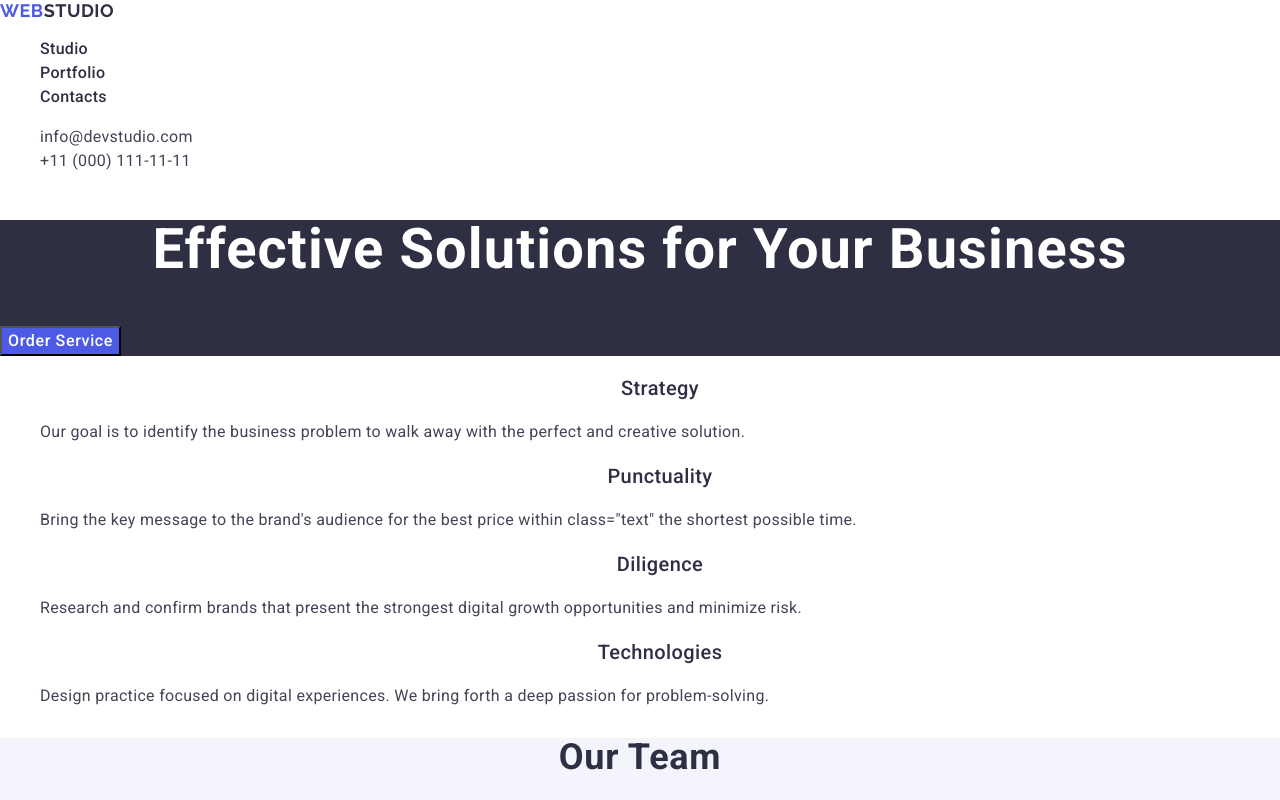
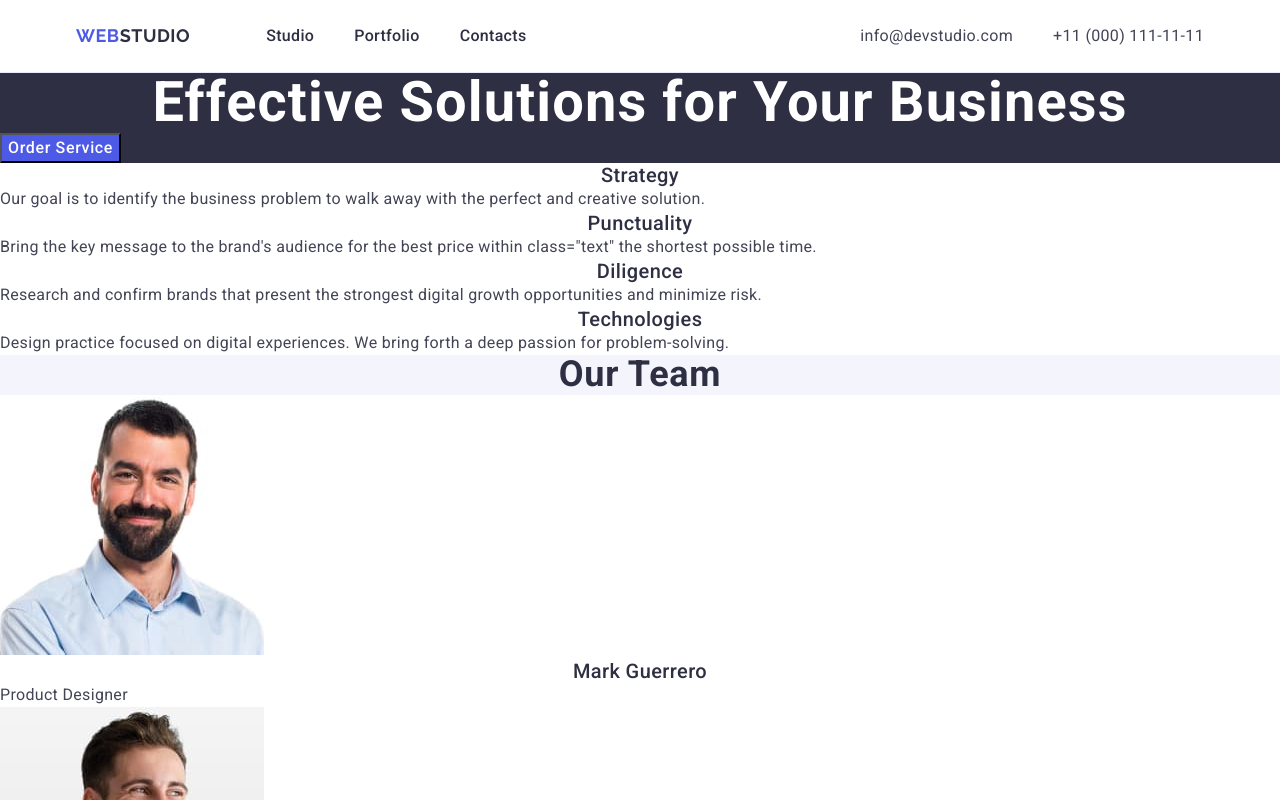
Before and after one commit to olena-morozova/goit-markup-hw-03, a plain HTML site: page index.html in a window 1280 px wide. Shown: the top 800 px of the page. Drawn offline with nearby package versions, Linux system fonts and the light colour scheme.

Commit message:
hw3 header

```diff
--- a/css/styles.css
+++ b/css/styles.css
@@ -8,12 +8,41 @@ body {
     background-color: #fff;
 }
 
+/*reset*/
 ul, ol {
     list-style-type: none;
+    margin: 0;
+    padding: 0;
+}
+h1, h2, h3, h4, h5, h6, p {
+    margin: 0;
 }
 
 a {
     text-decoration: none;
+}
+
+/* comon */
+.container {
+    max-width: 1158px;
+    padding: 0 15px;
+    margin: 0 auto;
+}
+
+/*header*/
+
+.page-header {
+    border-bottom: 1px solid #e7e9fc;
+}
+
+.header-container {
+    display: flex;
+    align-items: center;
+}
+
+.header-nav {
+    display: flex;
+    align-items: center;
 }
 
 .logo {
@@ -25,6 +54,12 @@ a {
     text-transform: uppercase;
     color: #4d5ae5;
 }
+
+.header-logo {
+    padding: 24px 0;
+    margin-right: 76px;
+}
+
 .header-logo .logo-part {
     color: #2e2f42;
 }
@@ -32,7 +67,15 @@ a {
     color: #f4f4fd;
 }
 
+.nav-list {
+    display: flex;
+    align-items: center;
+    gap: 40px;
+    }
+
 .nav-link {
+    display: block;
+    padding: 24px 0;
     font-weight: 500;
     font-size: 16px;
     line-height: 1.5;
@@ -42,9 +85,18 @@ a {
 
 .contacts {
     font-style: normal;
+    margin-left: auto;
+}
+
+.contacts-list {
+    display: flex;
+    align-items: center;
+    gap: 40px;
 }
 
 .contacts-link {
+    display: block;
+    padding: 24px 0;
     font-size: 16px;
     line-height: 1.5;
     letter-spacing: 0.02em;
--- a/index.html
+++ b/index.html
@@ -26,6 +26,7 @@
 
   <body>
     <header class="page-header">
+      <div class="container header-container">
         <nav class="header-nav">
           <a class="logo header-logo" href="./index.html"
             >Web<span class="logo-part">Studio</span></a
@@ -43,7 +44,7 @@
           </ul>
         </nav>
         <address class="contacts">
-        <ul class="contact-list">
+          <ul class="contacts-list">
             <li class="contacts-item">
               <a class="contacts-link" href="mailto:info@devstudio.com"
                 >info@devstudio.com</a
@@ -56,6 +57,7 @@
             </li>
           </ul>
         </address>
+      </div>
     </header>
     <main>
       <section class="hero-section">
```
Lines whose indentation alone changed are shown as unchanged.
